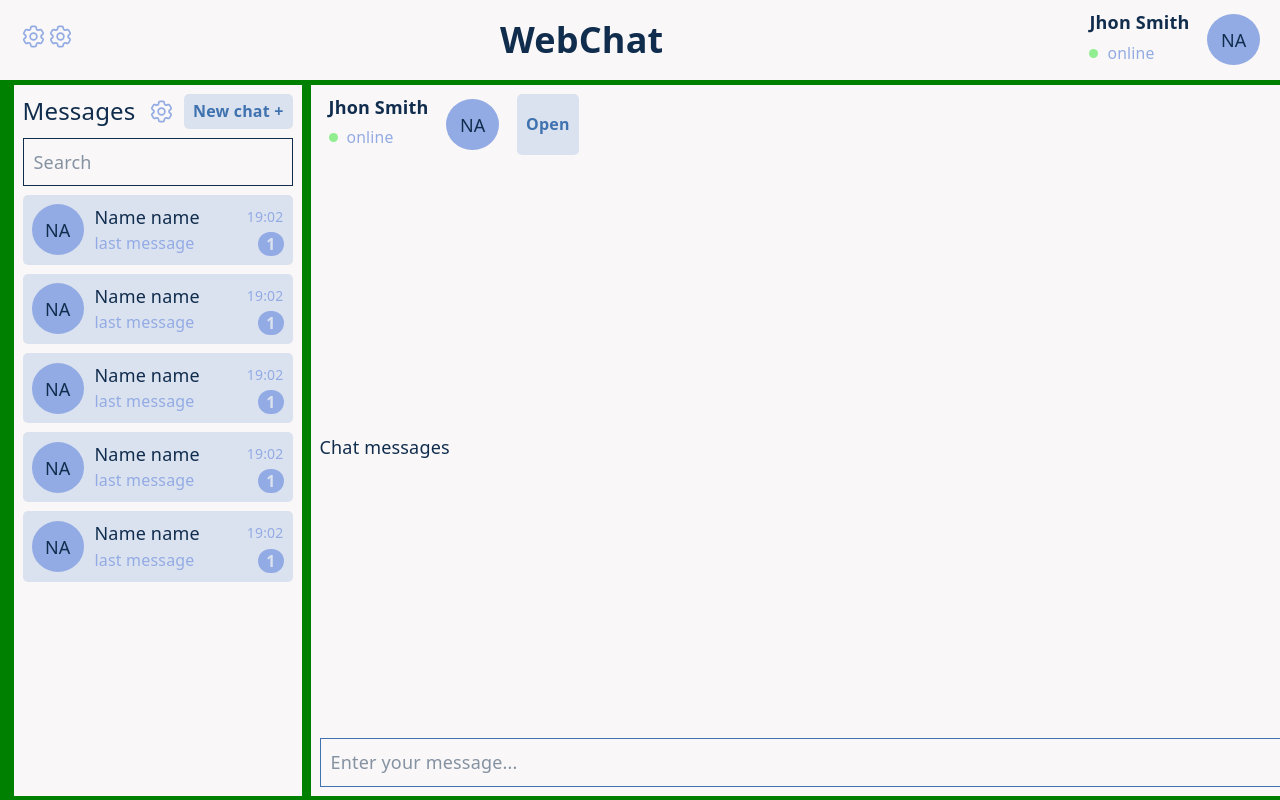
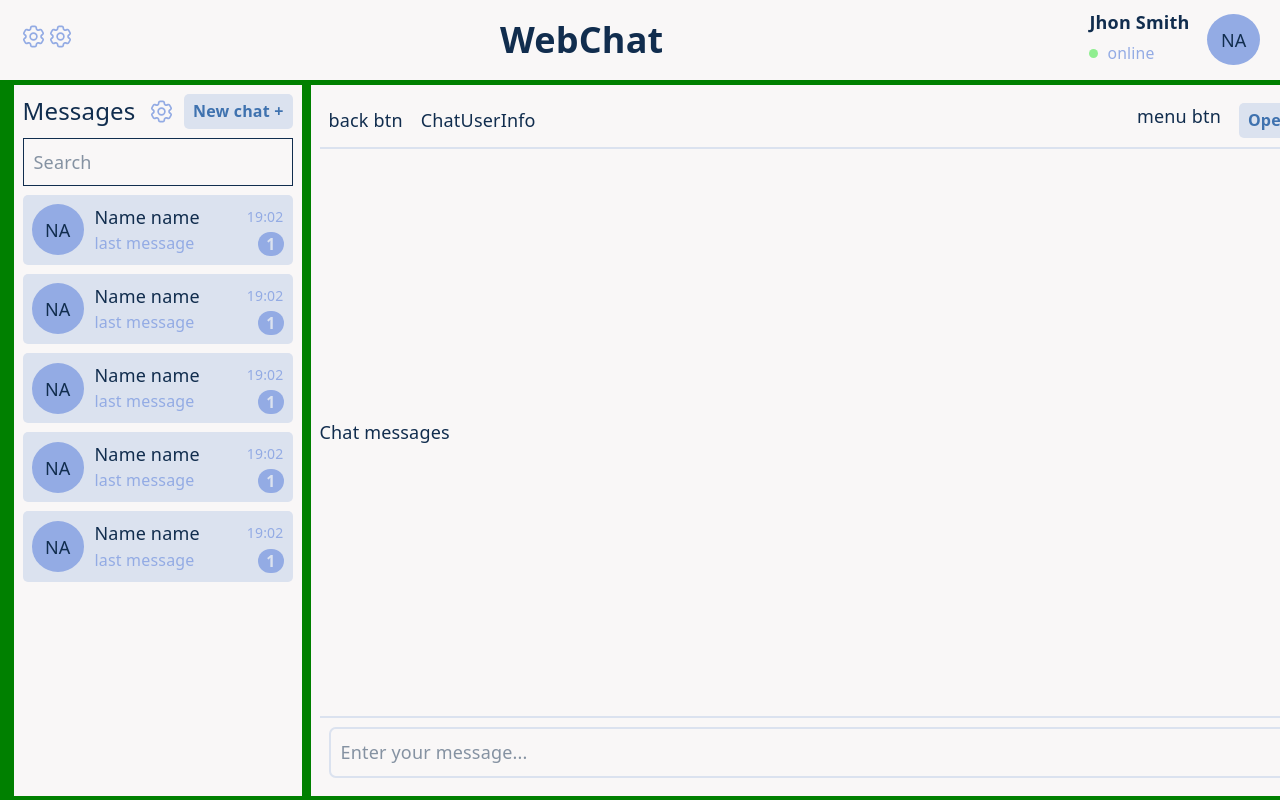
Before and after one commit to Neketobro/WebChat, a React (Vite) app in the folder WebChat/: page / in a window 1280 px wide. Built offline with nearby package versions, Linux system fonts and the light colour scheme.

Commit message:
rename component 'main content' -> 'ChatWindow'; creatr a new component 'chatuserinfo'; fix styles for some componets in folder 'chat'

```diff
--- a/WebChat/src/components/UI/Input/MessageInput.tsx
+++ b/WebChat/src/components/UI/Input/MessageInput.tsx
@@ -1,7 +1,11 @@
 export function MessageInput() {
-    return (
-        <div className="border-[1px] p-[10px] border-(--accent)">
-        <input className="w-full" type="text" placeholder="Enter your message..." />
+  return (
+    <div className=" p-[10px] border-[2px] rounded-md border-(--border)">
+      <input
+        className="w-full"
+        type="text"
+        placeholder="Enter your message..."
+      />
     </div>
-    )
+  );
 }
--- a/WebChat/src/components/chat/ChatHeader/ChatHeader.tsx
+++ b/WebChat/src/components/chat/ChatHeader/ChatHeader.tsx
@@ -1,5 +1,21 @@
-export function ChatHeader() {
-    return (
-        <>ChatHeader</>
-    )
+import { Button, IconButton } from "../../UI";
+import { ChatUserInfo } from "../ChatUserInfo";
+
+type Props = {
+  openUserSidebar: () => void;
+};
+
+export function ChatHeader({ openUserSidebar }: Props) {
+  return (
+    <>
+      <div className="flex gap-4">
+        <div>back btn</div>
+        <ChatUserInfo />
+      </div>
+      <div className="flex gap-4">
+        <div>menu btn</div>
+        <Button onClick={openUserSidebar}>Open</Button>
+      </div>
+    </>
+  );
 }
--- /dev/null
+++ b/WebChat/src/components/chat/ChatUserInfo/ChatUserInfo.tsx
@@ -0,0 +1,5 @@
+export function ChatUserInfo() {
+    return (
+        <>ChatUserInfo</>
+    )
+}
--- /dev/null
+++ b/WebChat/src/components/chat/ChatUserInfo/index.ts
@@ -0,0 +1 @@
+export * from "./ChatUserInfo.tsx";
--- a/WebChat/src/components/chat/index.ts
+++ b/WebChat/src/components/chat/index.ts
@@ -1,3 +1,4 @@
 export * from './ChatHeader';
 export * from './ChatItem';
 export * from './ChatList';
+export * from './ChatUserInfo';
--- a/WebChat/src/components/layout/ChatLayout/ChatLayout.tsx
+++ b/WebChat/src/components/layout/ChatLayout/ChatLayout.tsx
@@ -1,5 +1,5 @@
 import { Sidebar } from "../Sidebar";
-import { MainContent } from "../MainContent";
+import { ChatWindow } from "../ChatWindow";
 import { UserProfileSidebar } from "../../profile";
 import { useState } from "react";
 
@@ -9,7 +9,7 @@ export function ChatLayout() {
   return (
     <div className="h-[92vh] flex flex-row justify-between px-3 py-1 gap-x-2 overflow-hidden">
       <Sidebar />
-      <MainContent onOpen={() => setOpenUserProfileSB(prev => !prev)} />
+      <ChatWindow openUserSidebar={() => setOpenUserProfileSB(prev => !prev)} />
 
        <UserProfileSidebar isOpen={isOpenUserProfileSB} onClose={() => setOpenUserProfileSB(false)} />
     </div>
--- a/WebChat/src/components/layout/MainContent/MainContent.tsx
+++ b/WebChat/src/components/layout/ChatWindow/ChatWindow.tsx
@@ -1,24 +1,23 @@
 import { useState } from "react";
-import { Button, MessageInput } from "../../UI";
-import { MyProfileElement } from "../../profile";
+import { MessageInput } from "../../UI";
+import { ChatHeader } from "../../chat";
 
 type Props = {
-  onOpen: () => void;
+  openUserSidebar: () => void;
 };
 
-export function MainContent({ onOpen }: Props) {
+export function ChatWindow({ openUserSidebar }: Props) {
   const [chatOpen, setChatOpen] = useState<boolean>(true);
 
   return (
     <div className="bg-(--bg) w-full min-w-4xl h-full p-2 flex flex-col justify-between">
       {chatOpen ? (
         <>
-          <div className="px-2 flex gap-4">
-            <MyProfileElement />
-            <Button onClick={onOpen}>Open</Button>
+          <div className="p-2 flex items-center justify-between gap-4 border-b-[2px] border-(--border)">
+            <ChatHeader openUserSidebar={openUserSidebar} />
           </div>
           <div>Chat messages</div>
-          <div>
+          <div className="p-2 border-t-[2px] border-(--border)">
             <MessageInput />
           </div>
         </>
--- /dev/null
+++ b/WebChat/src/components/layout/ChatWindow/index.ts
@@ -0,0 +1 @@
+export * from "./ChatWindow.tsx";
--- a/WebChat/src/components/layout/MainContent/index.ts
+++ /dev/null
@@ -1 +0,0 @@
-export * from "./MainContent.tsx";
--- a/WebChat/src/components/layout/index.ts
+++ b/WebChat/src/components/layout/index.ts
@@ -1,4 +1,4 @@
 export * from "./ChatLayout";
 export * from "./Header";
-export * from "./MainContent";
+export * from "./ChatWindow";
 export * from "./Sidebar";
```
